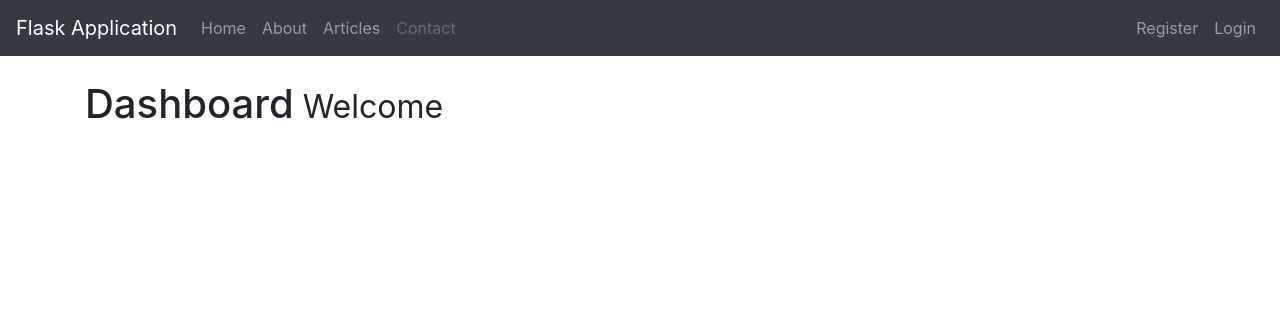
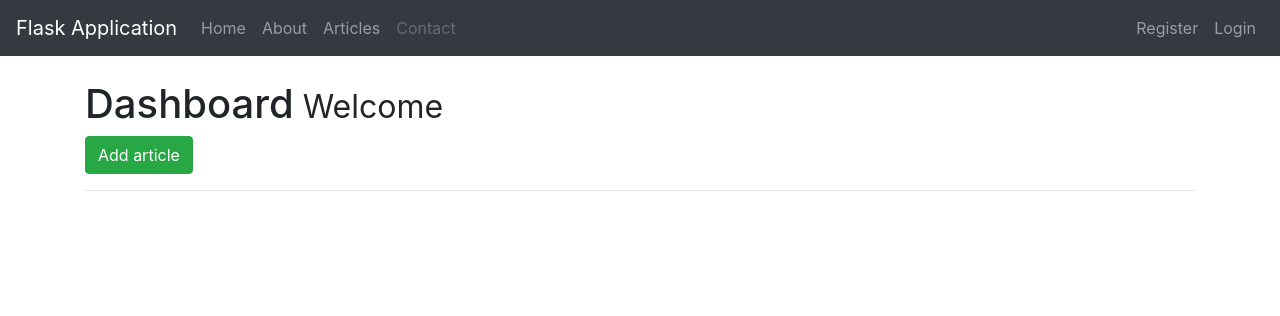
Before and after one commit to kcharles52/python_projects, a Flask app: template FlaskApp/templates/dashboard.html in a window 1280 px wide. Shown: the top 316 px of the page. Run offline with Flask 2, Linux system fonts and the light colour scheme; the template is opened without the code that fills it, so the values that code supplies are empty; parts of the project's set-up code (start-up, migrations or seed data) failed here and were passed over; some libraries are stand-ins or nearby versions.

Commit message:
Moddifying the dashboard

```diff
--- a/FlaskApp/templates/dashboard.html
+++ b/FlaskApp/templates/dashboard.html
@@ -2,4 +2,7 @@
 
 {% block body %}
 <h1>Dashboard<small>  Welcome {{session.username}} </small></h1>
+
+<a class="btn btn-success" href="/add_article">Add article</a>
+<hr>
 {% endblock %}
```
